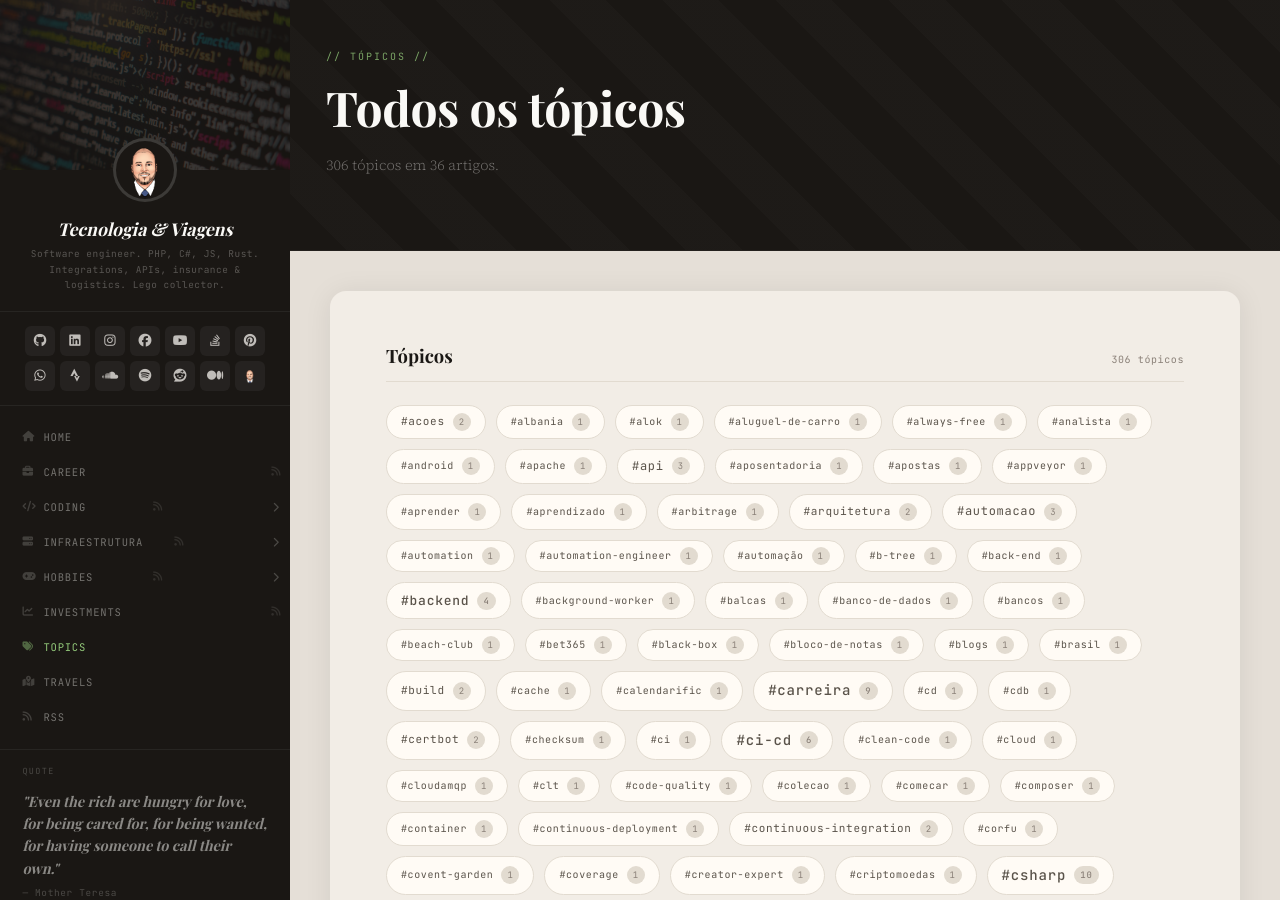
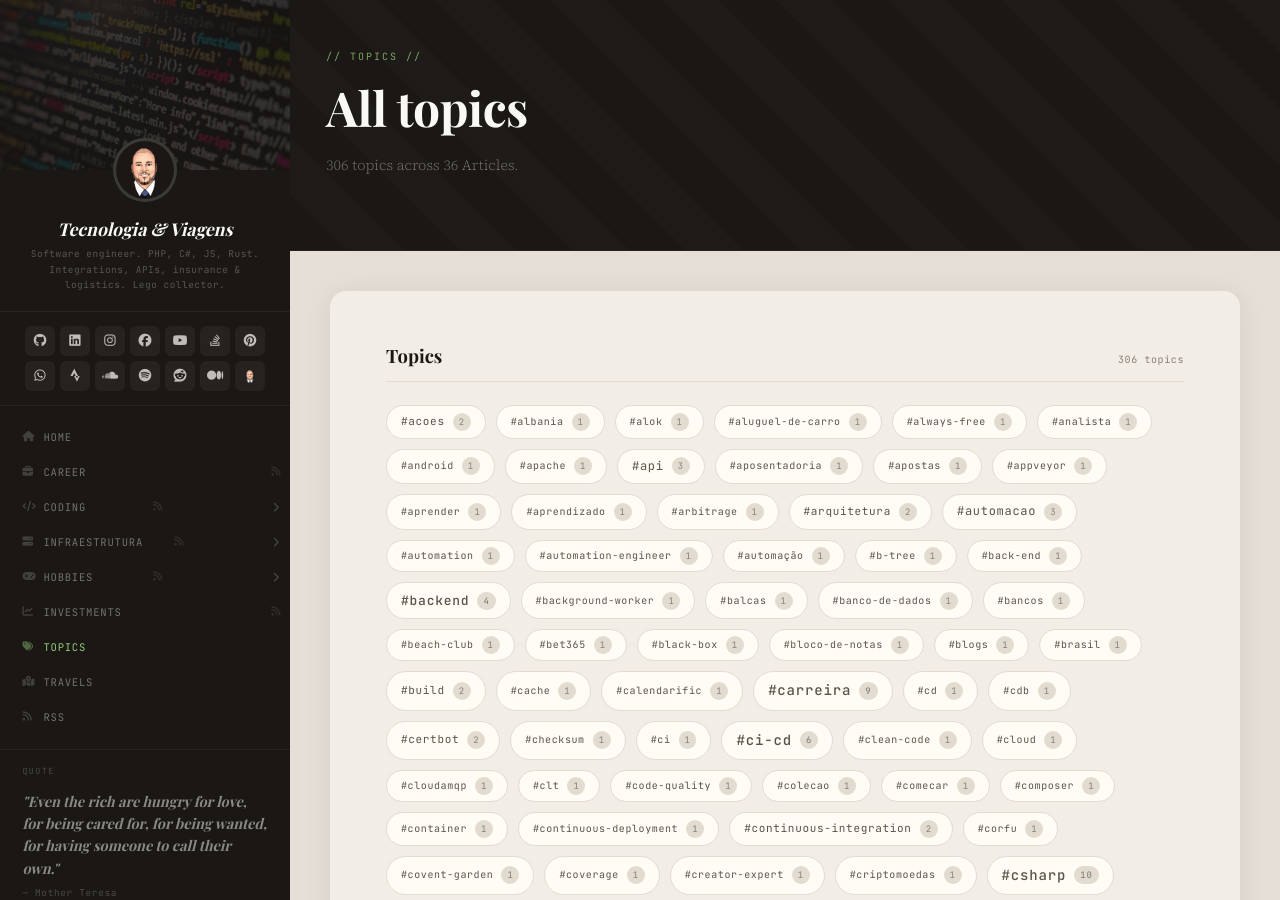
Before and after one commit to guibranco/blog, a Jekyll site: the page built from topicos/index.html, in a window 1280 px wide and 900 px high. Built offline with Jekyll 4.4.1, drawn with Linux system fonts in a browser that asks for light colours; some web fonts are replaced; some of the changed text lies outside the part shown.

Commit message:
feat: add i18n support for topics page
Introduce internationalization (i18n) for the topics page by updating `_data/i18n.yml` and related templates. Add new keys for translation around "topics" and refactor the HTML structure in `topicos/index.html` to use these keys dynamically based on the site's language setting. This change ensures a consistent multilingual experience for users visiting the topics section. Update sidebar link text for "home" to be translatable.

```diff
--- a/_includes/sidebar.html
+++ b/_includes/sidebar.html
@@ -56,7 +56,7 @@
       <ul>
         <li>
           <a href="{{ site.baseurl }}/"{% if include.active_page == "home" %} class="active"{% endif %}>
-            <i class="fas fa-home"></i> Home
+            <i class="fas fa-home"></i> <span data-i18n="home">Início</span>
           </a>
         </li>
 
--- a/topicos/index.html
+++ b/topicos/index.html
@@ -2,20 +2,22 @@
 layout: null
 permalink: /topicos/
 ---
+{% assign _lang = site.lang | default: "pt-BR" %}
+{% assign _t = site.data.i18n[_lang] %}
 <!DOCTYPE html>
-<html lang="pt-BR">
+<html lang="{{ _lang }}">
 <head>
   <meta charset="UTF-8">
   <meta name="viewport" content="width=device-width, initial-scale=1.0">
-  <title>Tópicos — {{ site.title }}</title>
-  <meta name="description" content="Todos os tópicos abordados em {{ site.title }}">
+  <title>{{ _t.topics_title }} — {{ site.title }}</title>
+  <meta name="description" content="{{ _t.topics_title }} — {{ site.title }}">
   {% seo %}
 
   <link rel="preconnect" href="https://fonts.googleapis.com">
   <link href="https://fonts.googleapis.com/css2?family=Playfair+Display:ital,wght@0,700;1,400&family=Source+Serif+4:ital,opsz,wght@0,8..60,300;0,8..60,400;0,8..60,600;1,8..60,300&family=JetBrains+Mono:wght@400;500&display=swap" rel="stylesheet">
   <link rel="stylesheet" href="https://cdnjs.cloudflare.com/ajax/libs/font-awesome/6.5.0/css/all.min.css">
   <link rel="stylesheet" href="{{ '/assets/css/main.css' | relative_url }}">
-
+  {% include analytics.html %}
 </head>
 <body>
 
@@ -25,10 +27,14 @@ permalink: /topicos/
   <div class="main">
 
     <section class="hero">
-      <p class="hero-eyebrow">// tópicos //</p>
-      <h1 class="hero-title">Todos os tópicos</h1>
+      <p class="hero-eyebrow" data-i18n="topics_eyebrow">{{ _t.topics_eyebrow }}</p>
       {% assign all_tags = site.posts | map: 'tags' | join: ',' | split: ',' | uniq %}
-      <p class="hero-desc">{{ all_tags | size }} tópicos em {{ site.posts | size }} artigos.</p>
+      <h1 class="hero-title" data-i18n="topics_title">{{ _t.topics_title }}</h1>
+      <p class="hero-desc">
+        {{ all_tags | size }} <span data-i18n="stat_topics">{{ _t.stat_topics }}</span>
+        <span data-i18n="topics_in">{{ _t.topics_in }}</span>
+        {{ site.posts | size }} <span data-i18n="stat_articles">{{ _t.stat_articles }}</span>.
+      </p>
     </section>
 
     <div class="content-wrap">
@@ -39,7 +45,7 @@ permalink: /topicos/
         <div class="article-card">
           <div class="empty-state">
             <div class="empty-glyph">∅</div>
-            <p>Nenhuma tag publicada ainda.</p>
+            <p data-i18n="empty_no_tags">{{ _t.empty_no_tags }}</p>
           </div>
         </div>
       {% else %}
@@ -47,8 +53,8 @@ permalink: /topicos/
         <!-- Card: nuvem de tags -->
         <div class="article-card article-card--tags">
           <div class="section-row">
-            <h2 class="section-title">Tópicos</h2>
-            <span class="section-meta">{{ all_tags | size }} tópicos</span>
+            <h2 class="section-title" data-i18n="topics">{{ _t.topics }}</h2>
+            <span class="section-meta">{{ all_tags | size }} <span data-i18n="stat_topics">{{ _t.stat_topics }}</span></span>
           </div>
           <div class="tags-index-grid">
             {% for tag in all_tags %}
@@ -71,20 +77,23 @@ permalink: /topicos/
         <!-- Card: artigos por tag -->
         <div class="article-card">
           <div class="section-row">
-            <h2 class="section-title">Por tag</h2>
+            <h2 class="section-title" data-i18n="topics_by_tag">{{ _t.topics_by_tag }}</h2>
           </div>
           {% for tag in all_tags %}
             {% assign tag_posts = site.posts | where_exp: "post", "post.tags contains tag" %}
             <div class="tag-group">
               <div class="tag-group-header">
                 <a class="post-tag" href="{{ site.baseurl }}/topicos/{{ tag | slugify: "latin" }}/">#{{ tag }}</a>
-                <span class="tag-group-count">{{ tag_posts | size }} artigo{% if tag_posts.size != 1 %}s{% endif %}</span>
+                <span class="tag-group-count">
+                  {{ tag_posts | size }}
+                  <span data-i18n="{% if tag_posts.size != 1 %}articles_plural{% else %}article_singular{% endif %}">artigo{% if tag_posts.size != 1 %}s{% endif %}</span>
+                </span>
               </div>
               <ul class="tag-group-list">
                 {% for post in tag_posts %}
                 <li class="tag-group-item">
                   <a href="{{ post.url | relative_url }}">{{ post.title }}</a>
-                  <span class="tag-group-item-date">{{ post.date | date: "%d/%m/%Y" }}</span>
+                  <span class="tag-group-item-date">{{ post.date | date: _t.date_short }}</span>
                 </li>
                 {% endfor %}
               </ul>
```
Also changed, not shown: _data/i18n.yml (+12 -0 lines).
